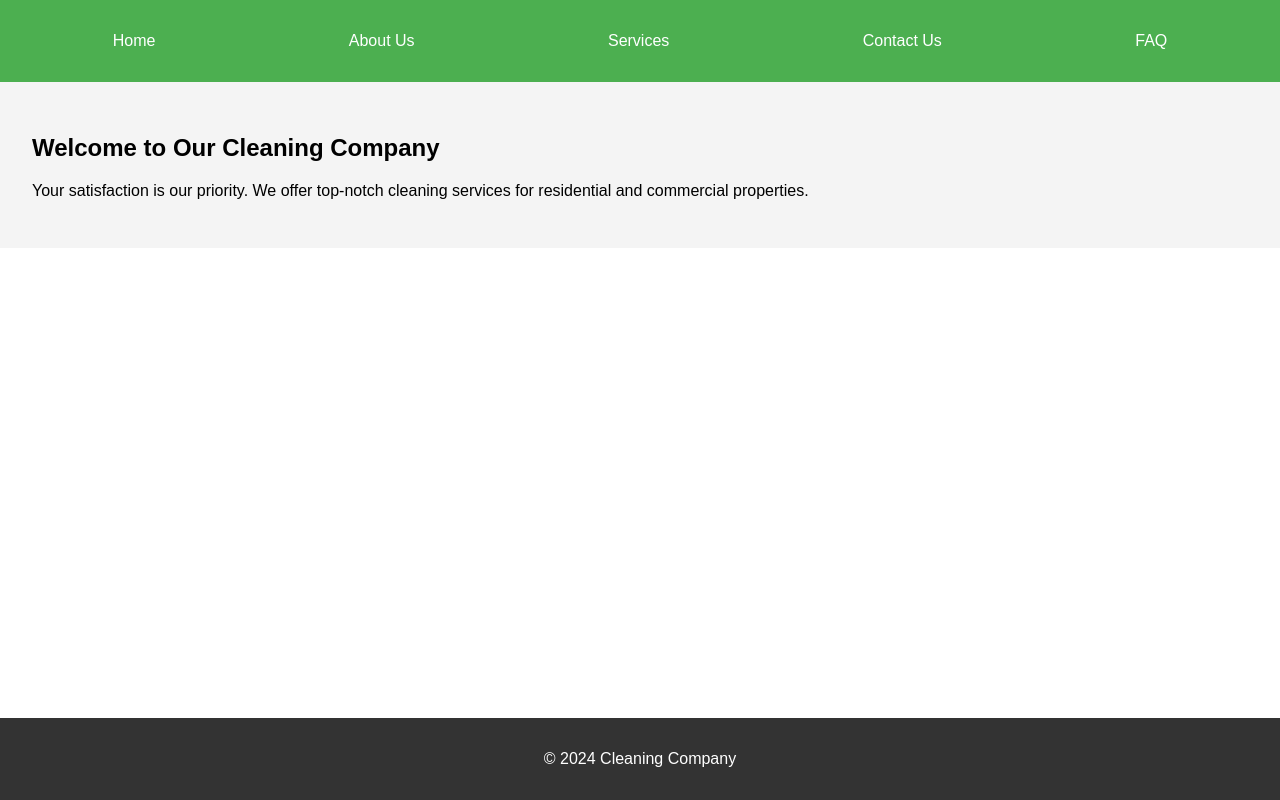
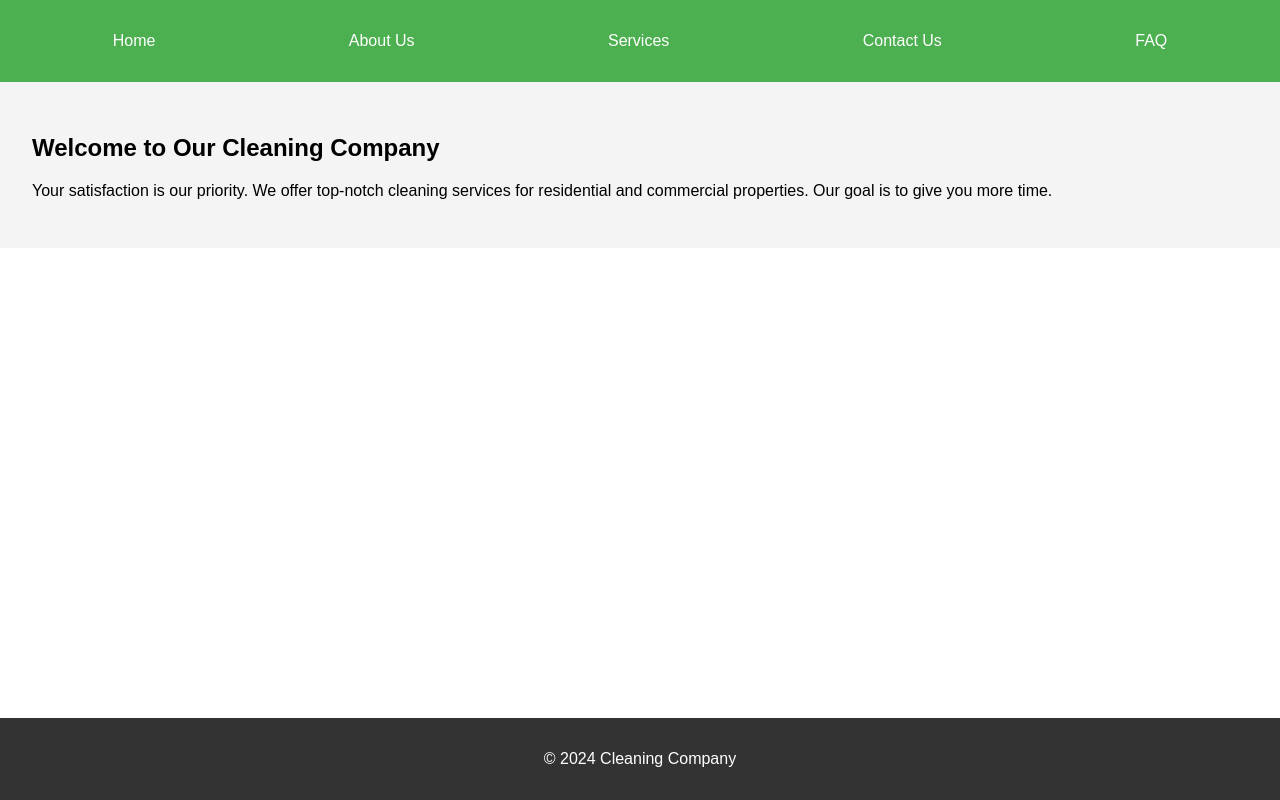
Before and after one commit to CGSantiagoP/CleaningServicesWebsite, a plain HTML site: page CleaningServicesWebsite/index.html in a window 1280 px wide. Drawn offline with Linux system fonts and the light colour scheme.

Commit message:
First commit from Windows

```diff
--- a/CleaningServicesWebsite/index.html
+++ b/CleaningServicesWebsite/index.html
@@ -21,7 +21,8 @@
     <main>
         <section id="welcome">
             <h1>Welcome to Our Cleaning Company</h1>
-            <p>Your satisfaction is our priority. We offer top-notch cleaning services for residential and commercial properties.</p>
+            <p>Your satisfaction is our priority. We offer top-notch cleaning services for residential and commercial properties.
+                Our goal is to give you more time.</p>
         </section>
     </main>
     <footer>
```
